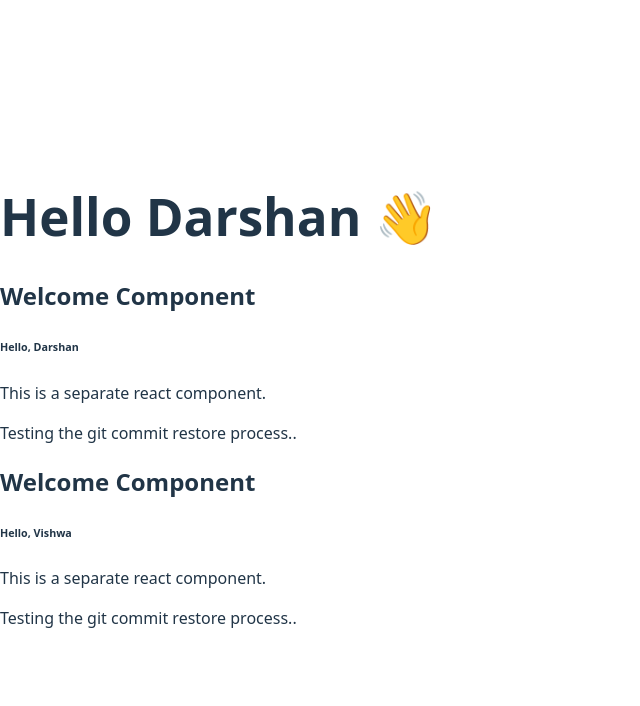
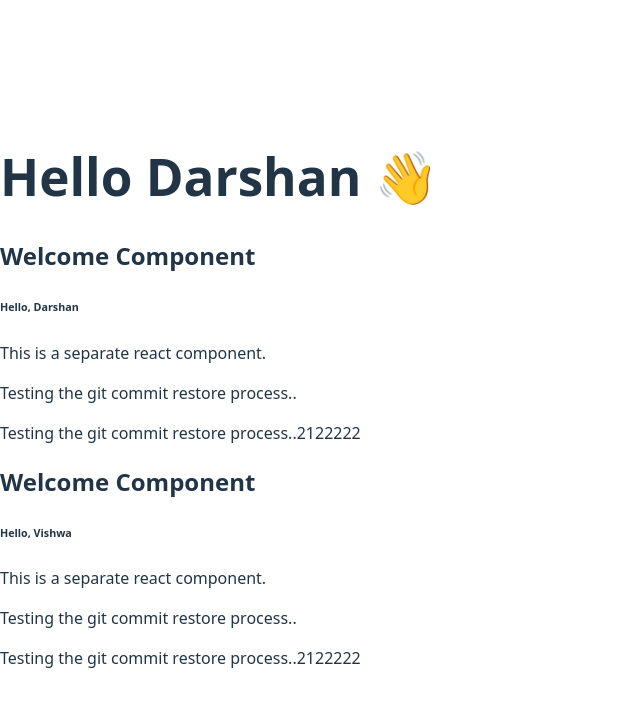
Before and after one commit to dvd3110/Java-Developmet, a React (Vite) app in the folder my-first-react/: page / in a window 1280 px wide. Shown: the top 706 px of the page, without its empty margins (0-640 px from the left). Built offline with nearby package versions, Linux system fonts and the light colour scheme.

Commit message:
third attempt

```diff
--- a/my-first-react/src/Welcome.jsx
+++ b/my-first-react/src/Welcome.jsx
@@ -7,6 +7,7 @@ function Welcome(props){
 
 
             <p>Testing the git commit restore process..</p>
+            <p>Testing the git commit restore process..2122222</p>
         </div>
     );
 }
```
